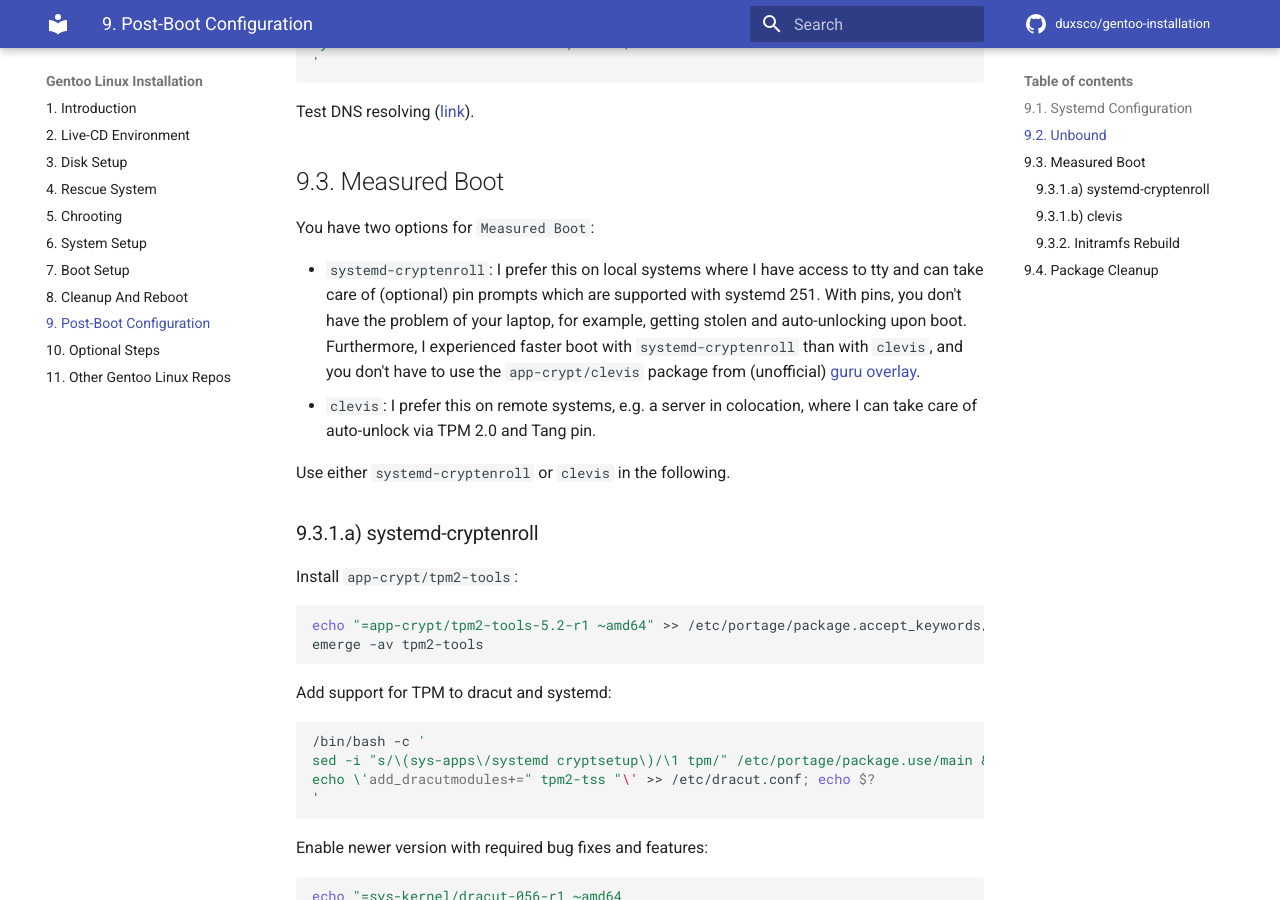
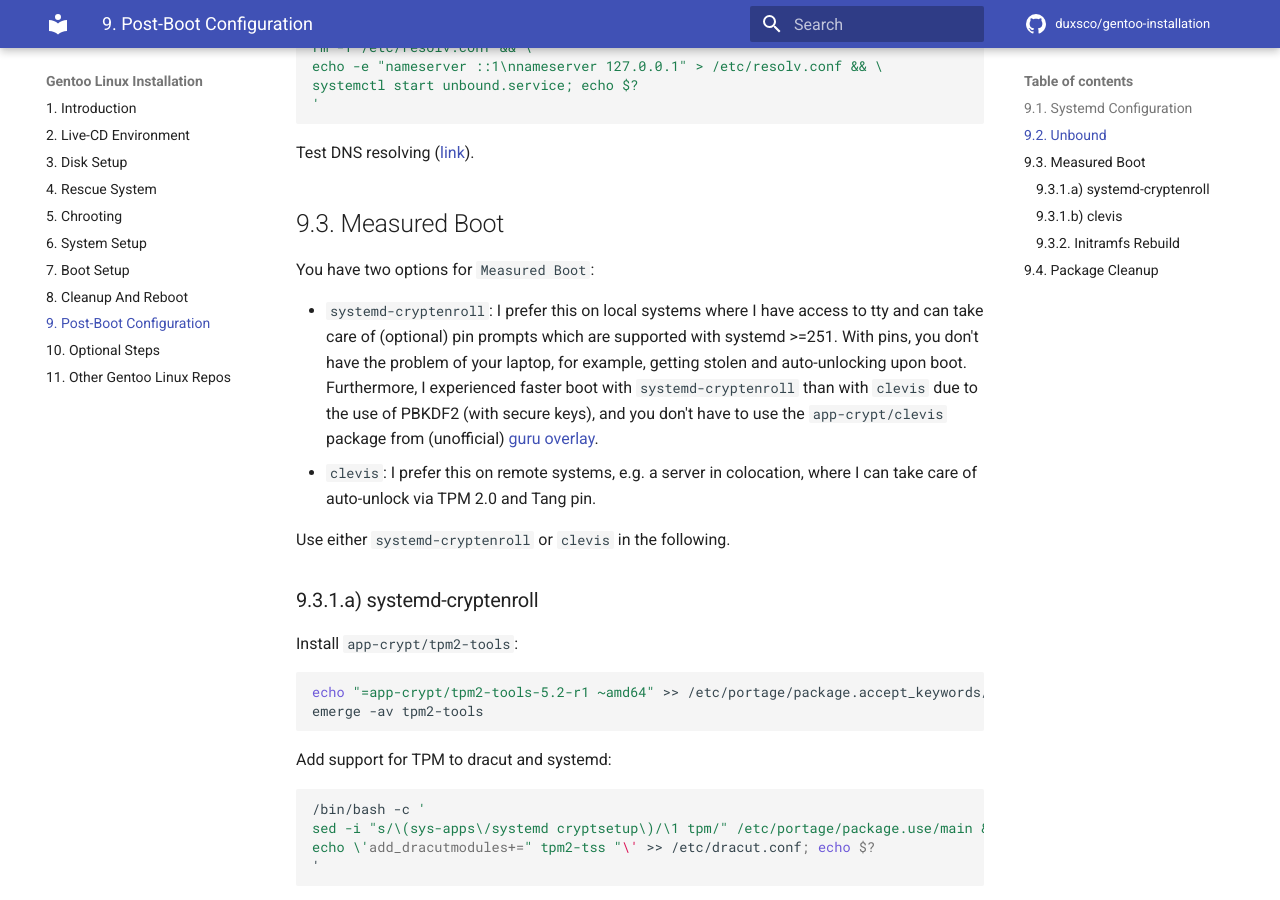
Before and after one commit to duxsco/gentoo-installation, an MkDocs documentation site: the page built from docs/post-boot_configuration.md, in a window 1280 px wide and 900 px high, scrolled down 3132 px. Built offline with MkDocs 1.6.1 and Material for MkDocs 9.7.7, drawn with Linux system fonts in a browser that asks for light colours; comment, search, counter and statistics services are not loaded; some of the changed text lies outside the part shown.

Commit message:
Update doc

```diff
--- a/docs/post-boot_configuration.md
+++ b/docs/post-boot_configuration.md
@@ -168,7 +170,7 @@ Test DNS resolving ([link](https://openwrt.org/docs/guide-user/services/dns/dot_
 
 You have two options for `Measured Boot`:
 
-- `systemd-cryptenroll`: I prefer this on local systems where I have access to tty and can take care of (optional) pin prompts which are supported with systemd 251. With pins, you don't have the problem of your laptop, for example, getting stolen and auto-unlocking upon boot. Furthermore, I experienced faster boot with `systemd-cryptenroll` than with `clevis`, and you don't have to use the `app-crypt/clevis` package from (unofficial) [guru overlay](https://wiki.gentoo.org/wiki/Project:GURU).
+- `systemd-cryptenroll`: I prefer this on local systems where I have access to tty and can take care of (optional) pin prompts which are supported with systemd >=251. With pins, you don't have the problem of your laptop, for example, getting stolen and auto-unlocking upon boot. Furthermore, I experienced faster boot with `systemd-cryptenroll` than with `clevis` due to the use of PBKDF2 (with secure keys), and you don't have to use the `app-crypt/clevis` package from (unofficial) [guru overlay](https://wiki.gentoo.org/wiki/Project:GURU).
 - `clevis`: I prefer this on remote systems, e.g. a server in colocation, where I can take care of auto-unlock via TPM 2.0 and Tang pin.
 
 Use either `systemd-cryptenroll` or `clevis` in the following.
```
Also changed, not shown: other parts of docs/post-boot_configuration.md (+3 -1 lines), docs/system_setup.md (+1 -1 lines).
